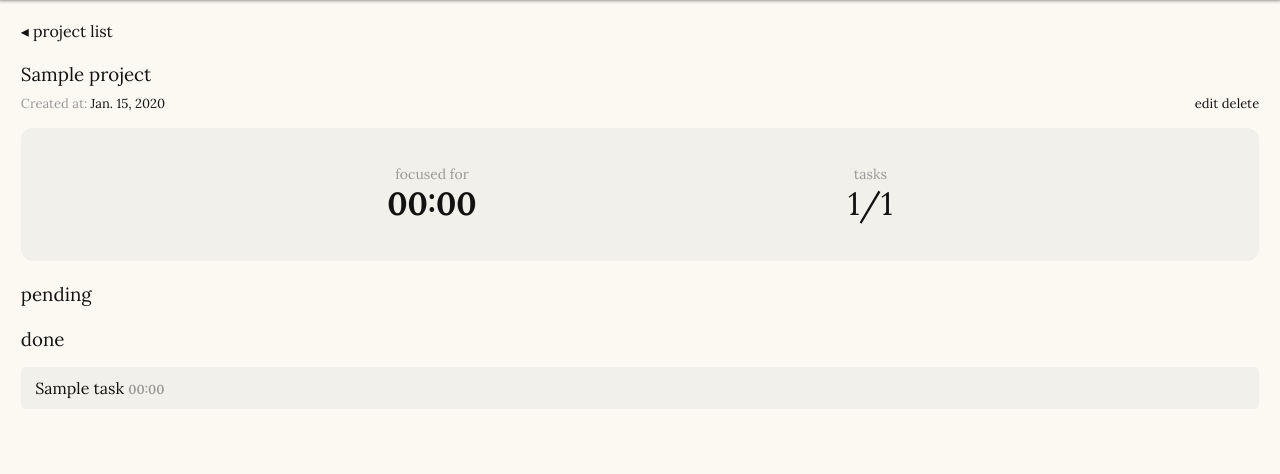
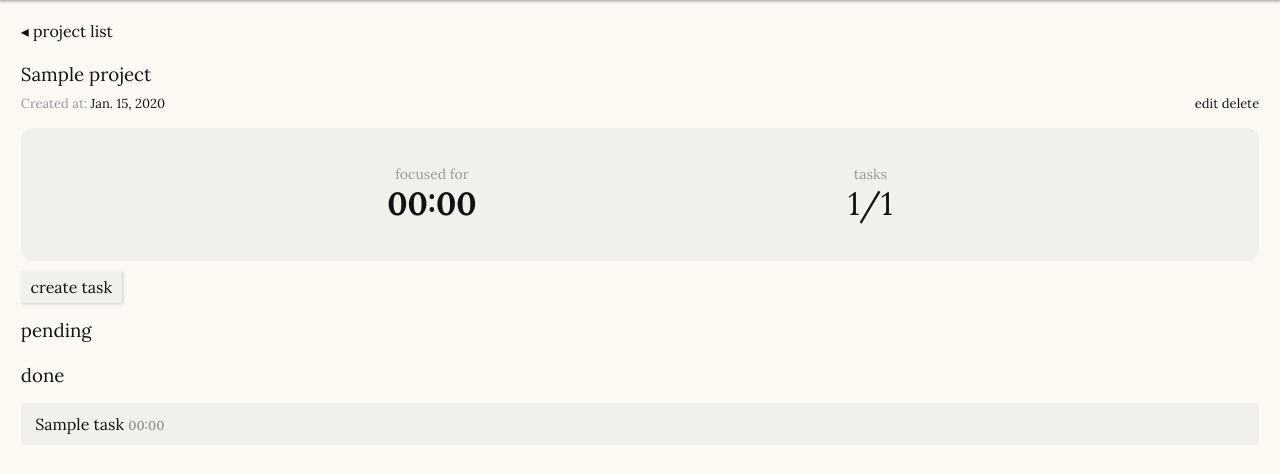
Before and after one commit to juliavillela/tick_project, a Django app: page /project/1 in a window 1280 px wide. Shown: the part 50-524 px from the top of the page. Run offline with Django 5.2, Linux system fonts and the light colour scheme; a user stored in the database is signed in; tables that the repository leaves empty hold one stand-in row (values such as "Sample post"); data that the repository does not hold is empty; some web fonts are replaced.

Commit message:
create create-task-from-project view

```diff
--- a/tick_project/templates/project_detail.html
+++ b/tick_project/templates/project_detail.html
@@ -15,7 +15,7 @@
         </div>
         <div class="small"><span class="muted">Created at:</span> {{ project.created_at|date }}</div>
     </div>
-        <div>
+    <div class="mb-2">
         <div class="card summary-card d-flex-even">
             <div class="container">
                 <div class="status-title">
@@ -38,6 +38,9 @@
             </div>
         </div>
     </div>
+    <div>
+        <a class="button" href="{% url 'tracker:project-create-task' pk=project.pk %}">create task</a>
+    </div>
 </section>
 
 <section class="mb-3">
--- a/tick_project/tracker/models.py
+++ b/tick_project/tracker/models.py
@@ -62,6 +62,7 @@ class Session(models.Model):
         super().save(*args, **kwargs)
         # update last_edited timestamp on task when a session is saved.
         Task.objects.filter(pk=self.task.pk).update(last_edited=timezone.now())
+        Project.objects.filter(pk=self.task.project.pk).update(last_edited=timezone.now())
 
     def set_start_time(self):
         self.start_time = timezone.now()
--- a/tick_project/tracker/urls.py
+++ b/tick_project/tracker/urls.py
@@ -21,4 +21,5 @@ urlpatterns = [
     path("project/", views.project_create, name="project-create"),
     path("project/<int:pk>/edit/", views.project_update, name="project-update"),
     path("project/<int:pk>/delete/", views.project_delete, name="project-delete"),
+    path("project/<int:pk>/create-task/", views.create_task_for_project, name="project-create-task"),
 ]
--- a/tick_project/tracker/views.py
+++ b/tick_project/tracker/views.py
@@ -243,3 +243,22 @@ def project_delete(request, pk):
         context["project"] = project
 
         return render(request, "project_delete_form.html", context)
+
+@login_required
+def create_task_for_project(request, pk):
+    project = get_object_or_404(Project, pk=pk, user=request.user)
+
+    if request.method == "POST":
+        form = TaskForm(request.POST, user=request.user, project=project)
+        if form.is_valid():
+            task = form.save(commit=False)
+            task.project = project
+            task.save()
+            return redirect("tracker:project-detail", pk=project.pk)
+
+    else:
+        context = current_session_context(request)
+        context["form"] = TaskForm(project=project)
+        context["project"] = project
+
+        return render(request, "task_form.html", context)
```
Also changed, not shown: tick_project/templates/task_form.html (+8 -2 lines). Lines whose indentation alone changed are shown as unchanged.
